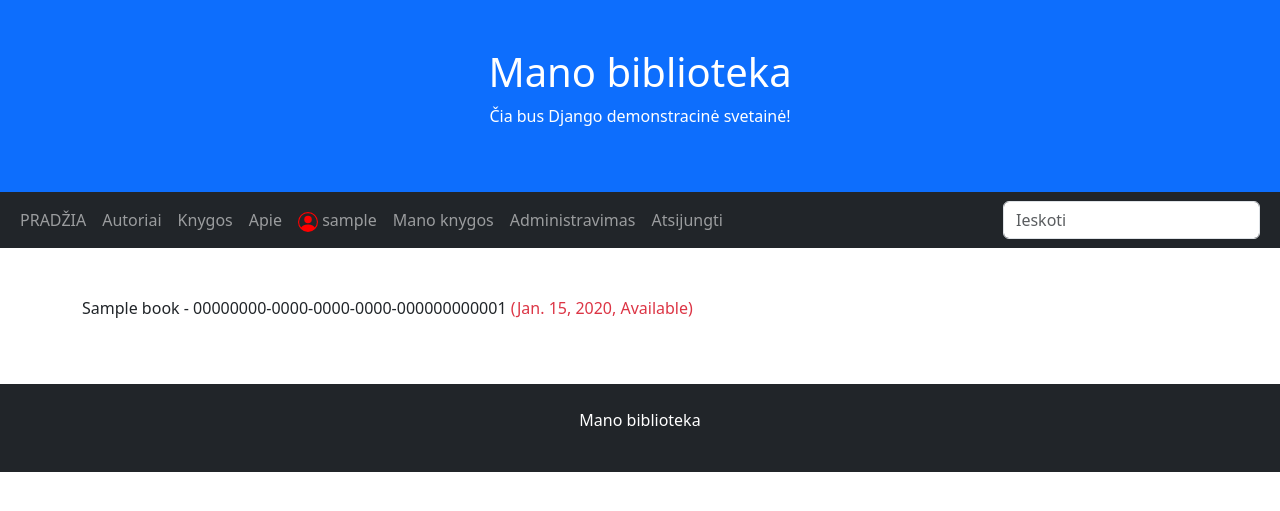
After one commit to marelia-dev/django-library-app, a Django app: page /instances/ in a window 1280 px wide. The commit adds this page. Shown: the top 511 px of the page. Run offline with Django 5.2, Linux system fonts and the light colour scheme; a user stored in the database is signed in; tables that the repository leaves empty hold one stand-in row (values such as "Sample post").

Commit message:
11: +Darbuotojui rodomas knygų egzempliorių sąrašas (meniu Administravimas)

```diff
--- a/mysite/library/templates/base.html
+++ b/mysite/library/templates/base.html
@@ -50,6 +50,11 @@
                 <li class="nav-item">
                     <a class="nav-link" href="{% url 'mybooks' %}">Mano knygos</a>
                 </li>
+                {% if user.is_staff %}
+                 <li class="nav-item">
+                    <a class="nav-link" href="{% url 'instances' %}">Administravimas</a>
+                </li>
+                {% endif %}
                 <li class="nav-item">
                     <form method="post" action="{% url 'logout' %}">
                         {% csrf_token %}
--- /dev/null
+++ b/mysite/library/templates/instances.html
@@ -0,0 +1,11 @@
+{% extends 'base.html' %}
+{% load static %}
+{% block title %}Administravimas{% endblock %}
+
+{% block content %}
+{% for instance in instances %}
+<p>{{ instance.book }} - {{ instance.uuid }}
+    <span class="{% if instance.is_overdue %}text-danger{% endif %}">({{ instance.due_back }}, {{ instance.get_status_display }})</span>
+</p>
+{% endfor %}
+{% endblock %}
--- a/mysite/library/urls.py
+++ b/mysite/library/urls.py
@@ -11,6 +11,6 @@ urlpatterns = [
     path('search/', views.search, name='search'),
     path('mybooks/', views.MyBookInstanceListView.as_view(), name="mybooks"),
     path('signup/', views.SignUpView.as_view(), name='signup'),
-    # path('profile/', views.UserUpdateView.as_view(), name='profile'),
     path('profile/', views.profile, name='profile'),
+    path('instances/', views.BookInstanceListView.as_view(), name="instances"),
 ]
--- a/mysite/library/views.py
+++ b/mysite/library/views.py
@@ -1,5 +1,5 @@
 from django.contrib.auth.decorators import login_required
-from django.contrib.auth.mixins import LoginRequiredMixin
+from django.contrib.auth.mixins import LoginRequiredMixin, UserPassesTestMixin
 from django.shortcuts import render, reverse, redirect
 from django.urls import reverse_lazy
 from django.views.generic.edit import FormView, FormMixin, UpdateView
@@ -126,3 +126,11 @@ def profile(request):
         'p_form': p_form,
     }
     return render(request, template_name="profile.html", context=context)
+
+class BookInstanceListView(LoginRequiredMixin, UserPassesTestMixin, generic.ListView):
+    model = BookInstance
+    template_name = "instances.html"
+    context_object_name = "instances"
+
+    def test_func(self):
+        return self.request.user.is_staff
```
